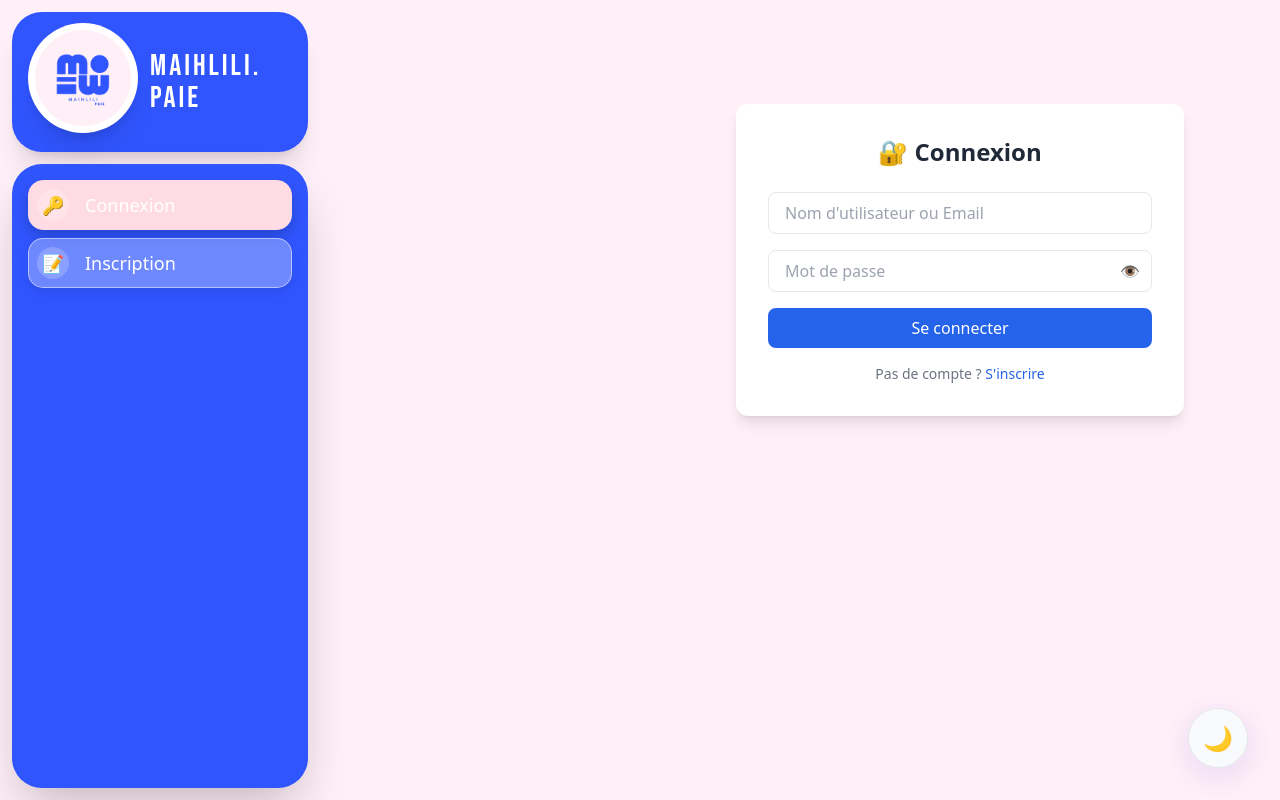
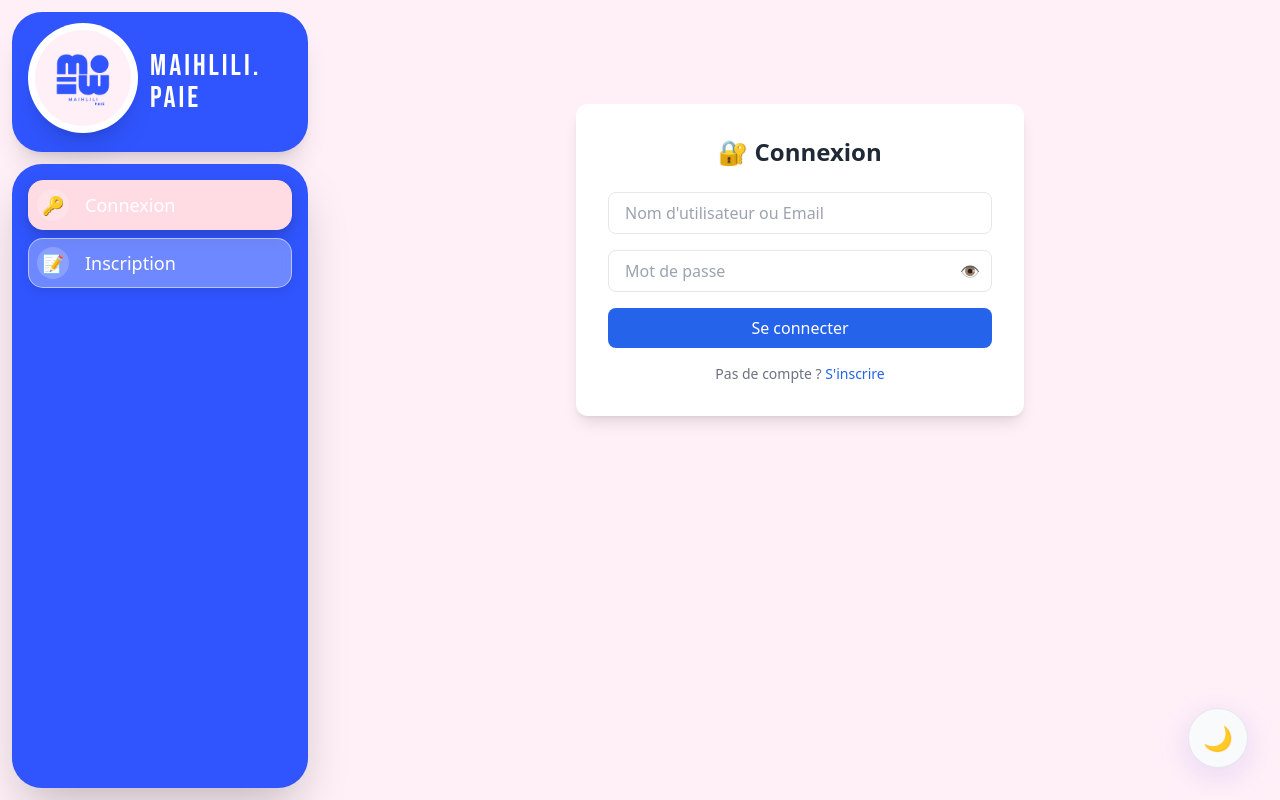
Before and after one commit to filet0fish09/Maihlili.Paie, a Flask app: a page that uses templates/base.html in a window 1280 px wide. Run offline with Flask 3, Linux system fonts and the light colour scheme; some libraries are stand-ins or nearby versions.

Commit message:
Update base.html

```diff
--- a/templates/base.html
+++ b/templates/base.html
@@ -283,13 +283,7 @@
         box-shadow: 2px 0 10px rgba(0, 0, 0, 0.3) !important;
     }
 
-    /* Assurez-vous que le main content est ajusté pour la nouvelle largeur */
-    main {
-        /* Utilisez margin-left au lieu de padding-left pour éviter les chevauchements */
-        margin-left: 320px; /* Largeur de la sidebar */
-        width: calc(100% - 320px); /* Ajuste la largeur restante */
-        padding: 1.5rem; /* Réapplique le padding normal */
-    }
+    /* Les règles de décalage et de largeur ont été supprimées d'ici pour corriger le décalage. */
 
     /* -------------------------------------------------------------------------------------------------- */
     /* Logos                                                                                              */
@@ -400,7 +394,7 @@
 </head>
 <body class="bg-[#fff0f8] flex min-h-screen" data-theme="light">
 
-  <aside class="w-[320px] p-3 flex flex-col bg-[#fff0f8] dark:bg-gray-800" style="min-height: 100vh;">
+  <aside class="w-[320px] p-3 flex flex-col bg-[#fff0f8]" style="min-height: 100vh;">
     <div class="h-[140px] rounded-[30px] bg-maihlili-figma-blue flex items-center p-4 shadow-xl">
       <div class="w-[110px] h-[110px] rounded-full bg-white flex items-center justify-center -translate-y-1 shadow-xl">
         <img src="{{ url_for('static', filename='images/maihlili-logo-light.png') }}" alt="Logo Maihlili clair" class="h-24 w-24 rounded-full">
```
